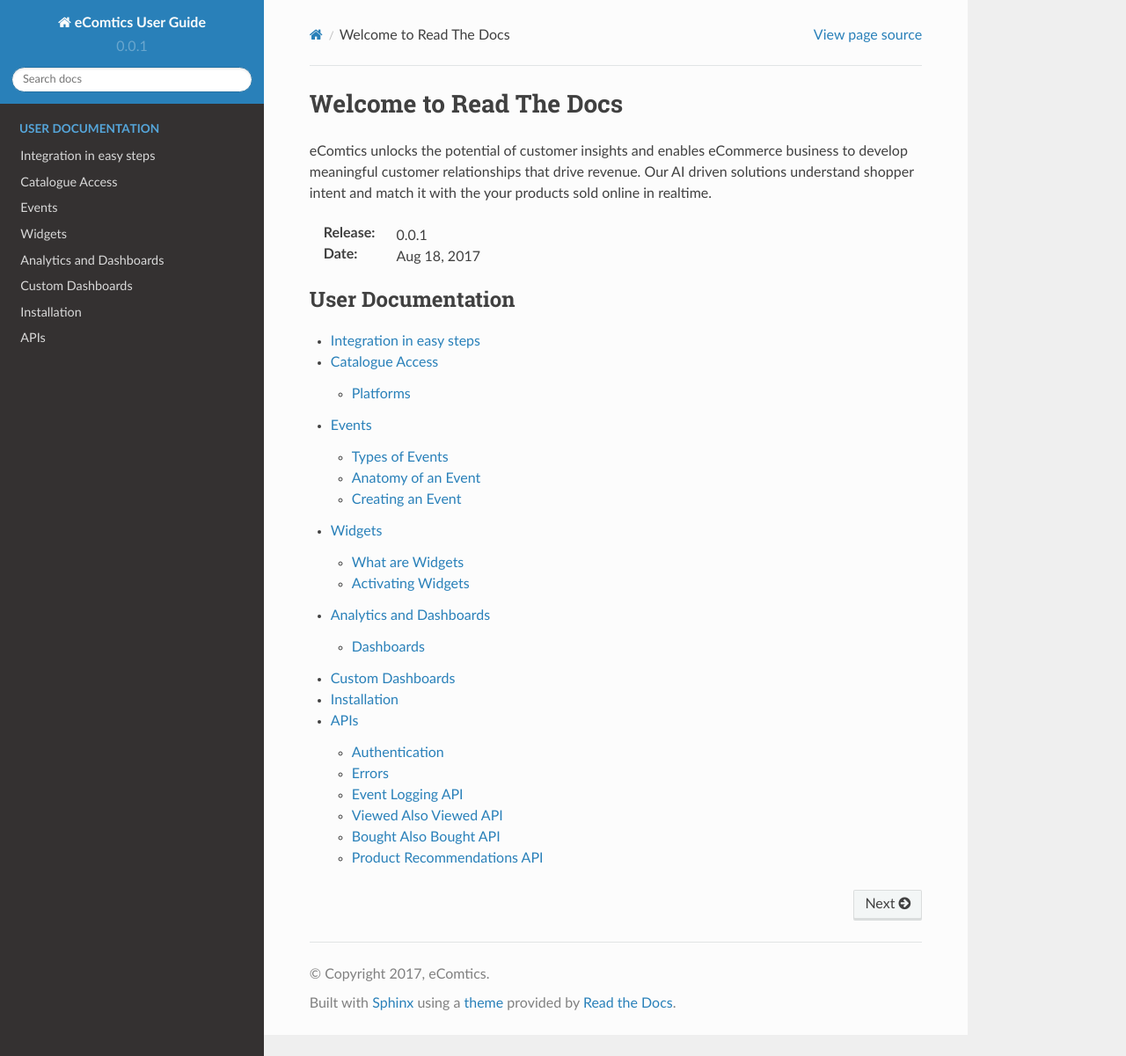
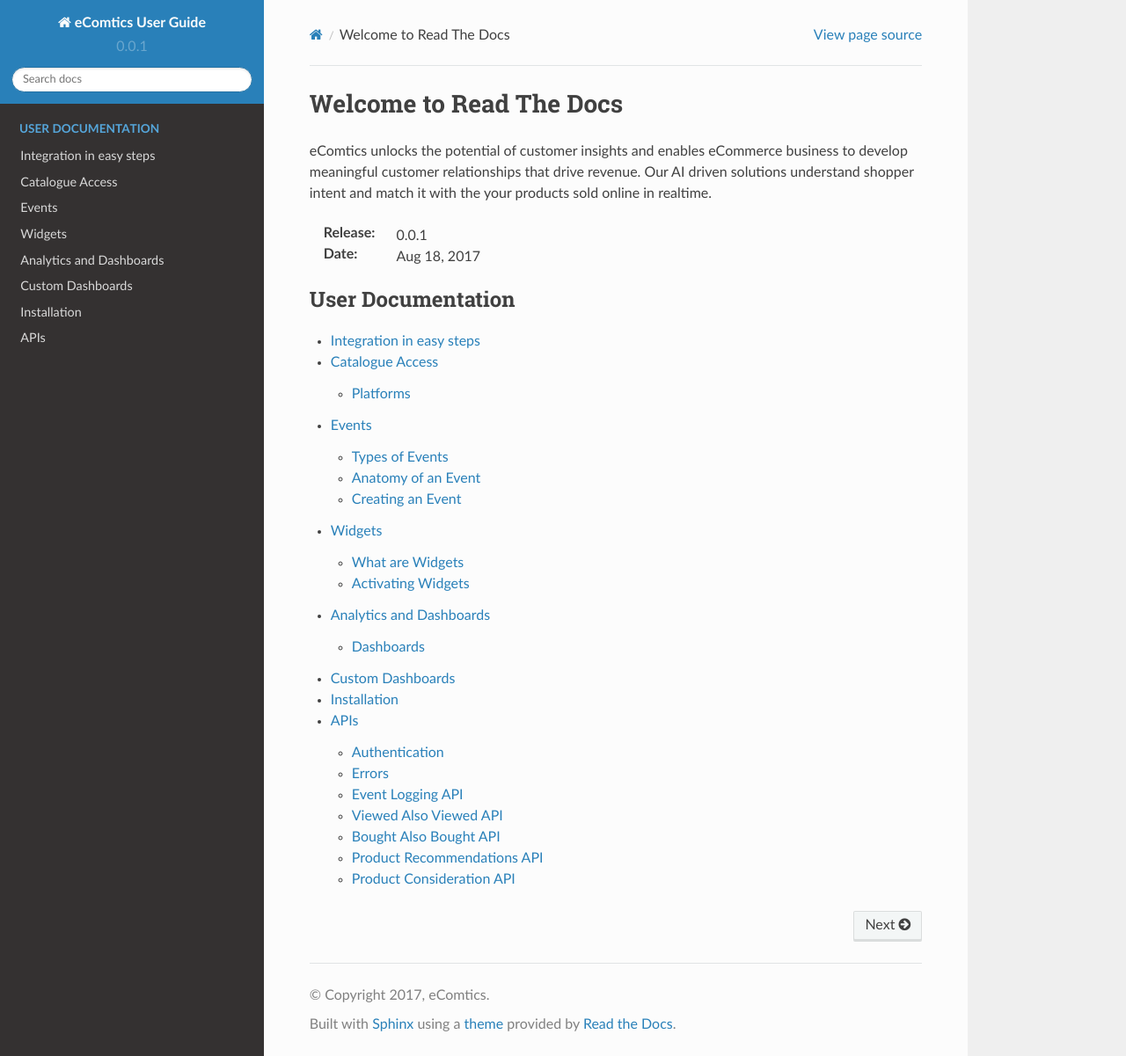
Before and after one commit to Jyotie/ecomdocs, a Sphinx documentation site: the page built from source/index.rst, in a window 1280 px wide and 1201 px high. Shown: the whole window at 88% size. Built offline with Sphinx 7.4.7 and the Read the Docs theme 2.0.0, drawn with Linux system fonts in a browser that asks for light colours; pages that are not in the unit, such as notebooks, are missing from menus.

```diff
--- a/source/api.rst
+++ b/source/api.rst
@@ -31,4 +31,4 @@ HTTP response codes to indicate the success or failure of an API request.
 .. include:: ./ViewedAlsoViewedAPI.inc
 .. include:: ./BoughtAlsoBoughtAPI.inc
 .. include:: ./ProductRecoAPI.inc
-.. include:: .ProductConsiderationAPI.inc
+.. include:: ./ProductConsiderationAPI.inc
```
